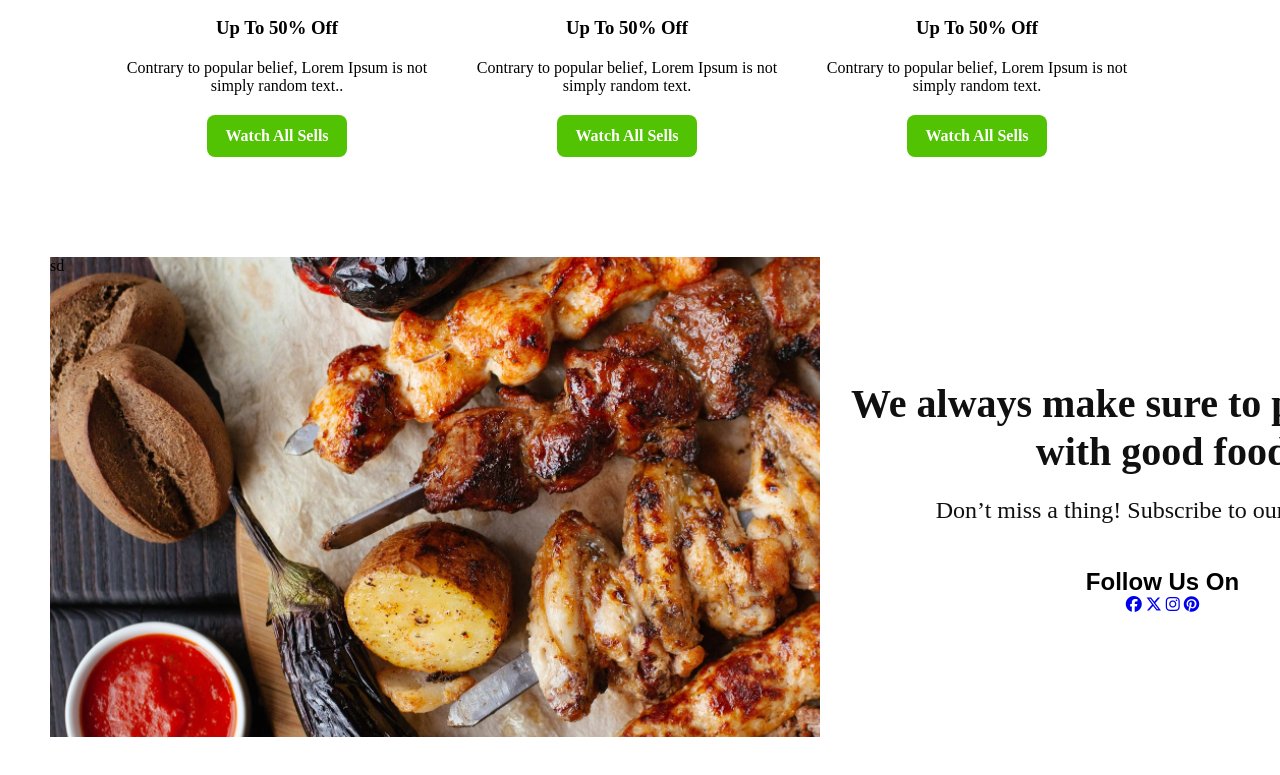
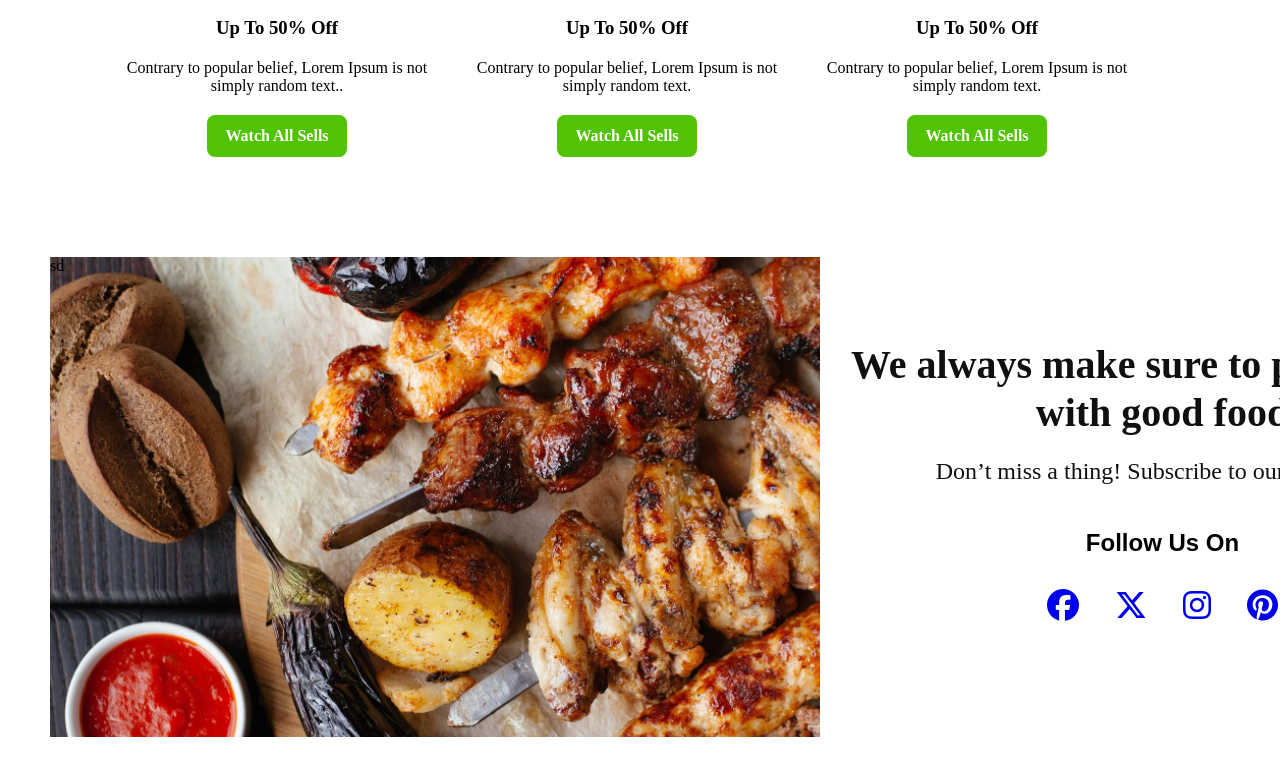
Before and after one commit to Ahammod793/programing-hero-copy, a plain HTML site: page index.html in a window 1280 px wide. Shown: the part 1200-1975 px from the top of the page. Drawn offline with Linux system fonts and the light colour scheme.

Commit message:
programming hero home work copleted

```diff
--- a/index.html
+++ b/index.html
@@ -72,8 +72,8 @@
                 <div class="social">
                     <a href="#"><i class="fa-brands fa-facebook"></i></a>
                     <a href="#"><i class="fa-brands fa-x-twitter"></i></a>
-                    <a href="#"><i class="fa-brands fa-instagram"></i></a>
-                    <a href="#"><i class="fa-brands fa-pinterest"></i></a>
+                    <a href="#"><i class="fa-brands fa-instagram modified-insta"></i></a>
+                    <a href="#"><i class="fa-brands fa-pinterest modified-pinta"></i></a>
                 </div>
             </div>
         </div>
--- a/style/style.css
+++ b/style/style.css
@@ -159,7 +159,8 @@ font-family: "Lora", serif; */
 }
 .services .info .details .text-info{
     align-items: center;
-    text-align: center;
+
+     text-align: center;
     justify-content: space-between;
     display: flex;
     flex-direction: column;
@@ -195,11 +196,20 @@ font-family: "Lora", serif; */
 .services .info.social{
     display: flex;
     flex-direction: row;
-    justify-content: space-around;
-    gap:20px;
     align-items: center;
     text-align: center;
+    justify-content: space-around;
+
 }
-.services .info.social a{
-    padding-top: 60px;
+.services .social a i{
+    font-size: xx-large;
+    padding: 32px 16px;
 }
+/* this code is commented because of its not working as expected. You can use it in your code. */
+
+/* .services .social a .modified-insta{
+    background: radial-gradient(103.00% 103.00% at 61% 105%,rgba(140, 58, 170, 0) 64%,rgb(140, 58, 170) 100%);
+} */
+/* .services .social a .modified-pinta{
+    background: rgb(225, 49, 56);
+} */
```
